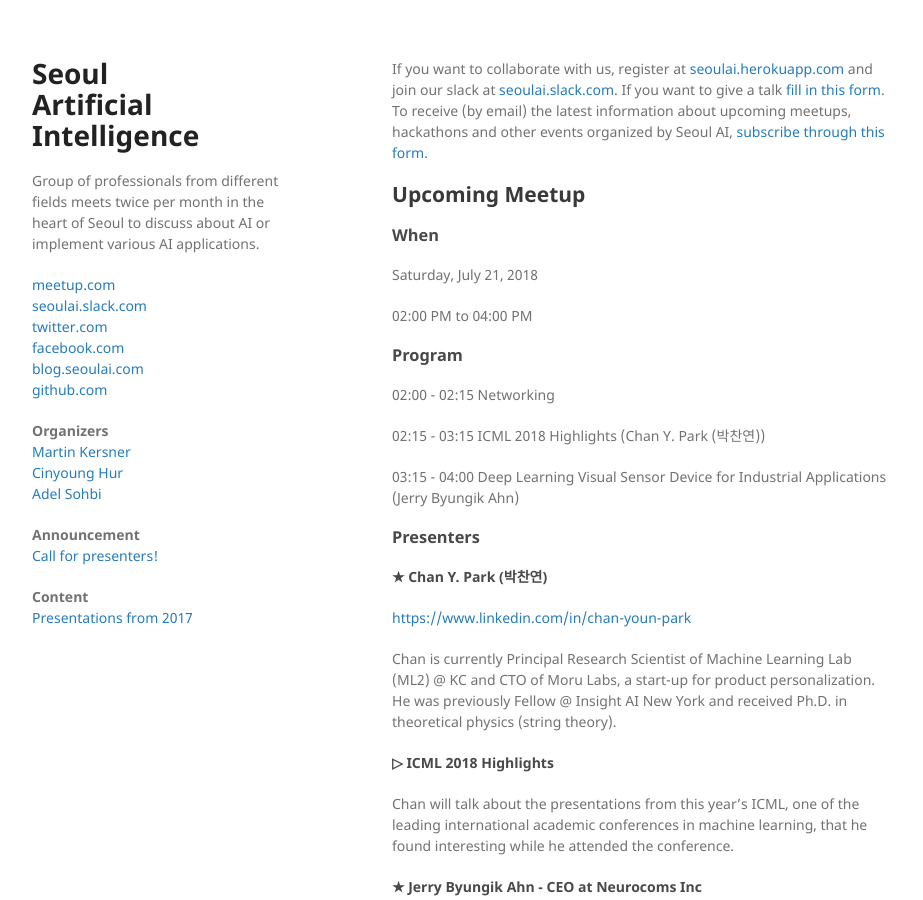
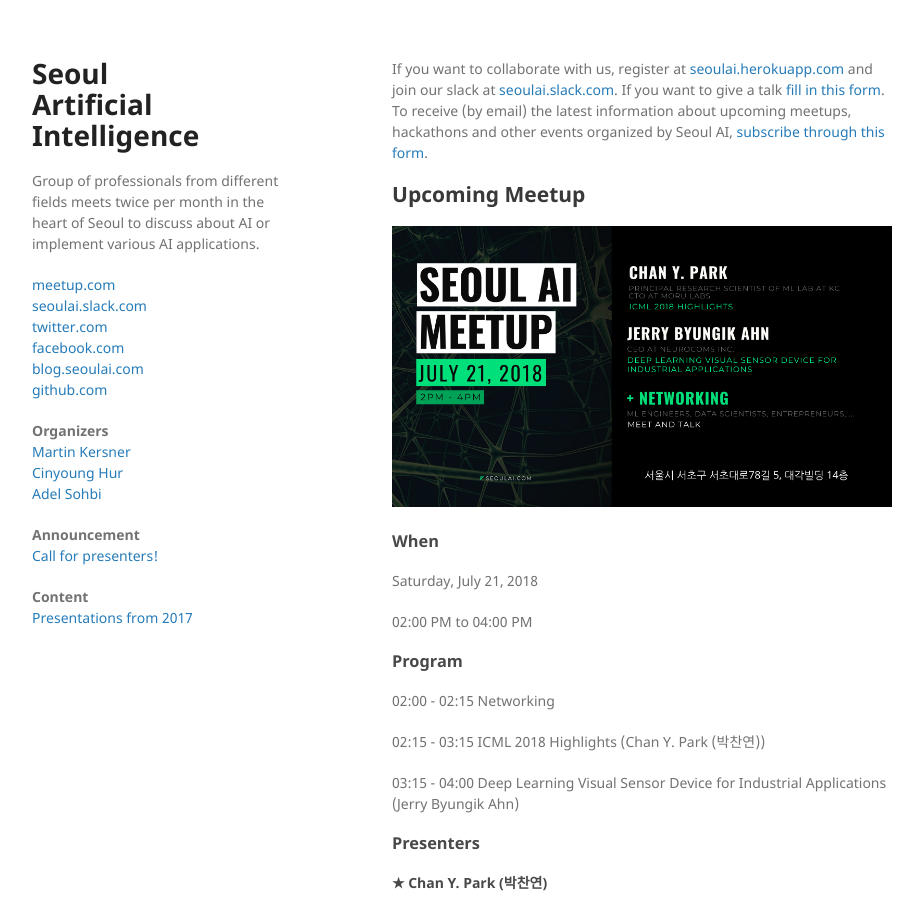
Before and after one commit to martinkersner/seoul-artificial-intelligence-meetup, a Jekyll site: the page built from docs/index.md, in a window 1280 px wide and 900 px high. Shown: the whole window, without its empty margins (178-1101 px from the left). Built offline with Jekyll 4.4.1, drawn with Linux system fonts in a browser that asks for light colours.

Commit message:
poster july 21, 2018

```diff
--- a/docs/index.md
+++ b/docs/index.md
@@ -10,7 +10,7 @@
 ## Upcoming Meetup
 <!--## Seoul AI Hackathon-->
 
- <!--a href="images/july_7_2018.png" target="_blank">![png](images/july_7_2018.png)</a-->
+<a href="images/july_21_2018.png" target="_blank">![png](images/july_21_2018.png)</a>
 
 ### When
 Saturday, July 21, 2018
```
Also changed, not shown: docs/images/july_21_2018.png (added).
